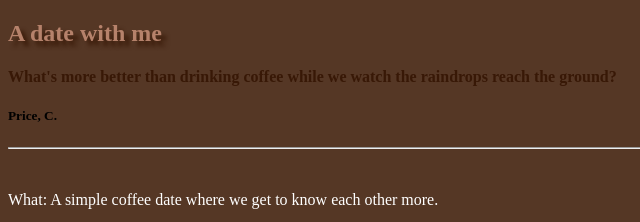
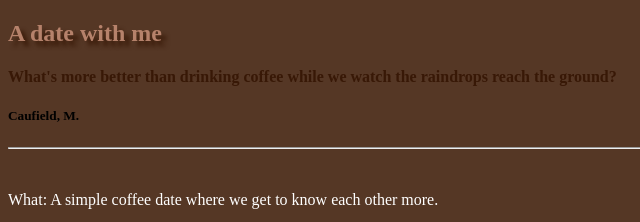
Before and after one commit to rairhi/randomTrials, a plain HTML site: page index.html in a window 1280 px wide. Shown: the top 222 px of the page, 0-640 px from the left. Drawn offline with Linux system fonts and the light colour scheme.

Commit message:
Update index.html

```diff
--- a/index.html
+++ b/index.html
@@ -11,7 +11,7 @@
     <header>
         <h2 id="firstHeader">A date with me</h2>
         <h4 id="subtitle">What's more better than drinking coffee while we watch the raindrops reach the ground?</h4>
-        <h5 id="author">Price, C.</h5>
+        <h5 id="author">Caufield, M.</h5>
     </header>
     <hr>
     <br>
```
